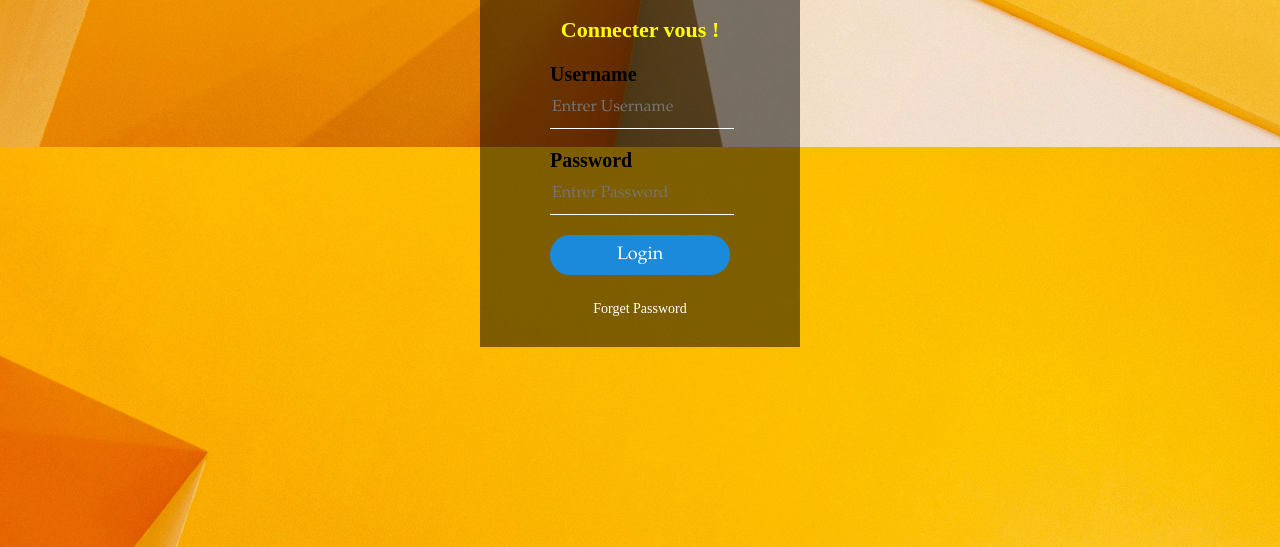
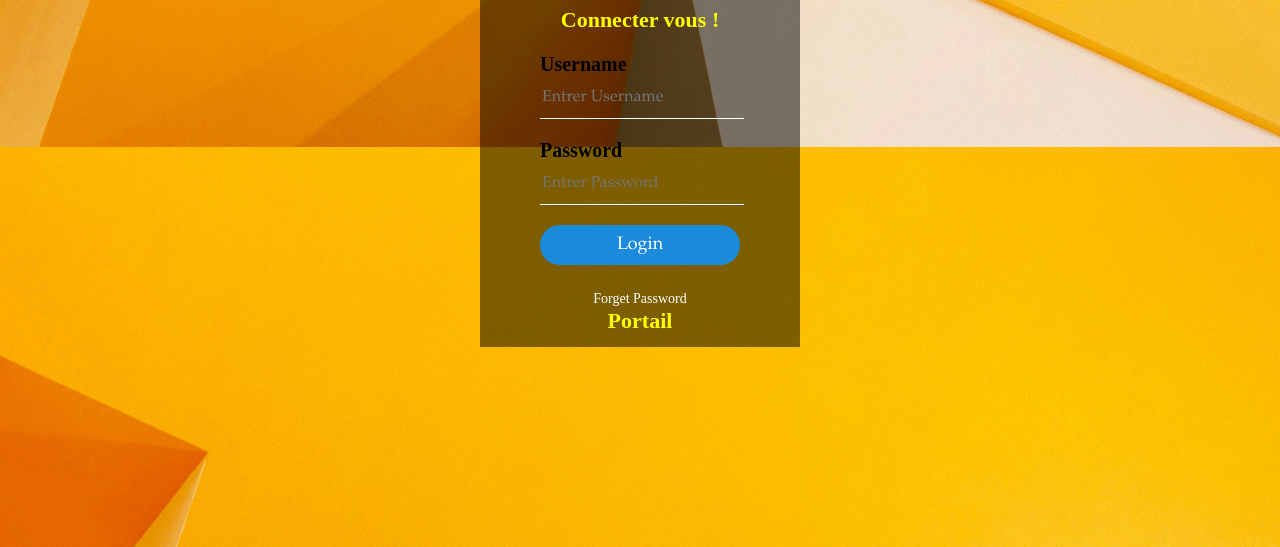
Before and after one commit to StephaneAHA/Projet-Web, a website: page HTML5Application/public_html/index.html in a window 1280 px wide. Shown: the part 253-800 px from the top of the page. Drawn offline with Linux system fonts and the light colour scheme.

Commit message:
Mise a jour Portail

```diff
--- a/HTML5Application/public_html/index.html
+++ b/HTML5Application/public_html/index.html
@@ -10,13 +10,13 @@
             <img src="Image/Home.png" class="Home" />
             <h1>Connecter vous !</h1>
                 <form method="POST" action="">
-
                     <p>Username</p>
                     <input type ="text" name="username" placeholder="Entrer Username" />
                     <p>Password</p>
                     <input type ="password" name="password" placeholder="Entrer Password" />
                     <input type="submit" name="submit" value="Login" />
                     <center><a href ="Accueil.html"> Forget Password </a></center>
+                    <center><h1> Portail </h1></center>
                 </form>
         </div>
     </body>
--- a/HTML5Application/public_html/style.css
+++ b/HTML5Application/public_html/style.css
@@ -27,7 +27,7 @@ body {
     position : absolute;
     transform : translate(-50%,-50%);
     box-sizing : border-box;
-    padding:70px;
+    padding:60px;
 }
 
 .Home{
```
